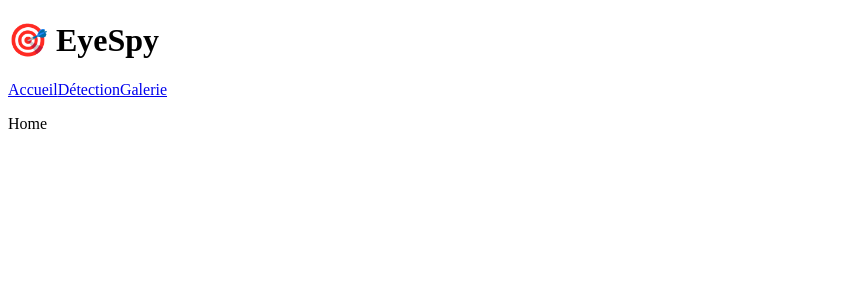
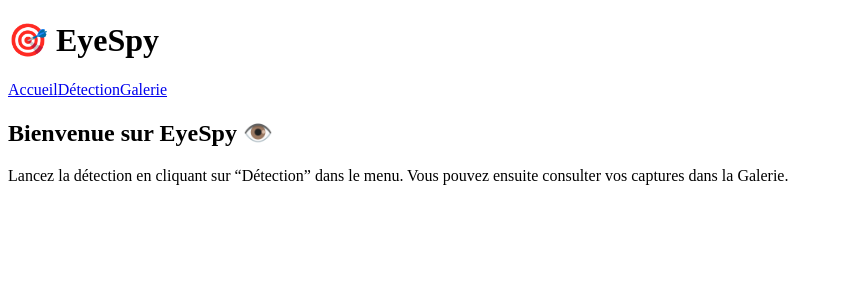
Before and after one commit to earwin95/Eyespy2.0, a React (Vite) app: page / in a window 1280 px wide. Shown: the top 300 px of the page, without its empty margins (0-843 px from the left). Built offline with nearby package versions, Linux system fonts and the light colour scheme.

Commit message:
mise en place du titre

```diff
--- a/src/Pages/Home.jsx
+++ b/src/Pages/Home.jsx
@@ -1,10 +1,10 @@
-import React from 'react';
-import { Link } from 'react-router';
-
-function Home() {
-    return(
-        <p>Home</p>
-    )
-}
-
-export default Home;
+const Home = () => (
+    <main className="p-8 text-center">
+      <h2 className="text-2xl font-semibold">Bienvenue sur EyeSpy 👁️</h2>
+      <p className="mt-4 text-gray-600">
+        Lancez la détection en cliquant sur “Détection” dans le menu.
+        Vous pouvez ensuite consulter vos captures dans la Galerie.
+      </p>
+    </main>
+  );
+  export default Home;
```
